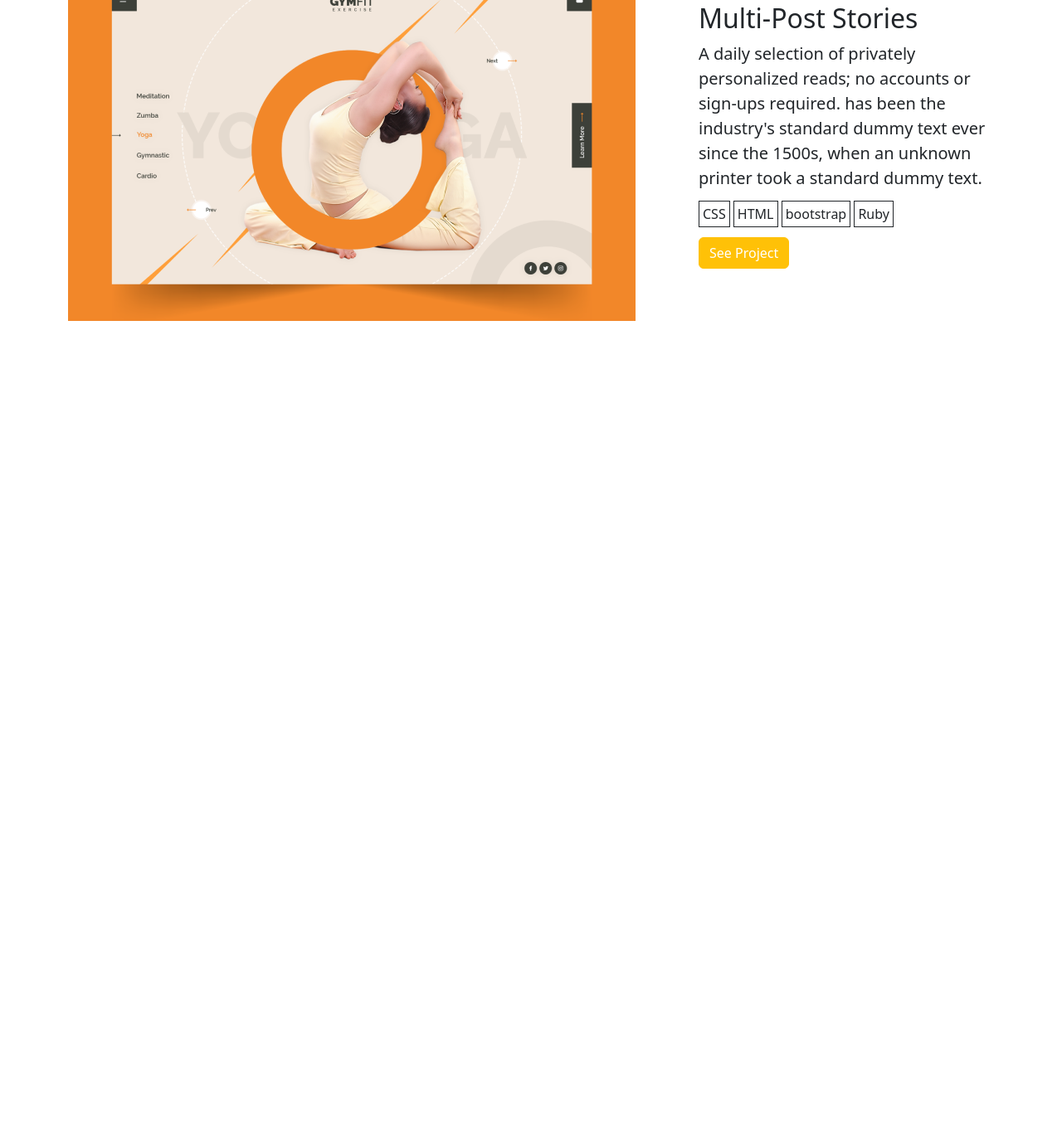
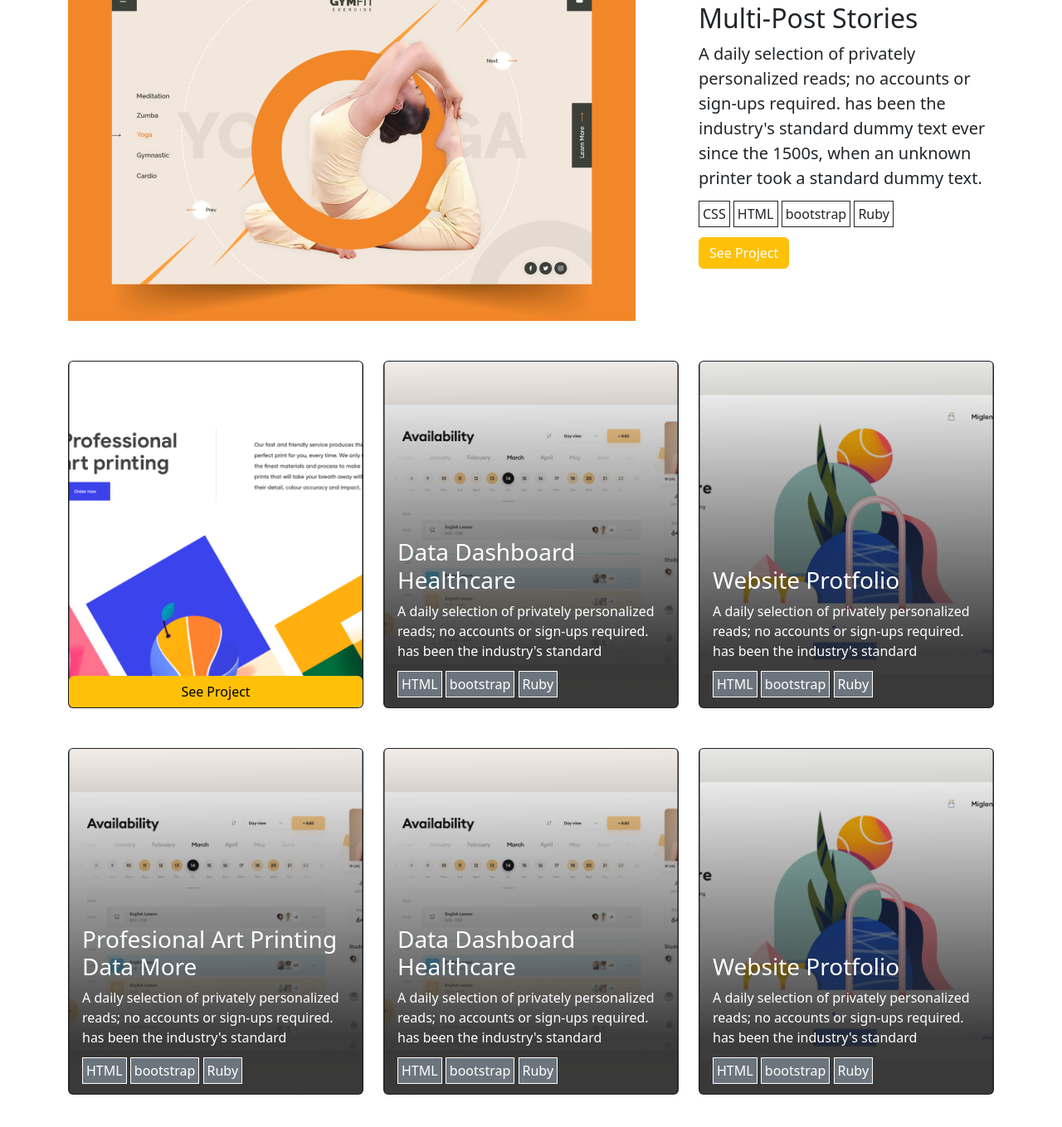
Before and after one commit to Alhajideen/Portfolio-with-bootstrap, a plain HTML site: page index.html in a window 1280 px wide. Shown: the part 807-2166 px from the top of the page at 83% size. Before the commit the page ends 1242 px from the top, so only its background shows below. Drawn offline with nearby package versions, Linux system fonts and the light colour scheme.

Commit message:
add cards in the work section

```diff
--- a/index.html
+++ b/index.html
@@ -10,6 +10,7 @@
       integrity="sha384-gH2yIJqKdNHPEq0n4Mqa/HGKIhSkIHeL5AyhkYV8i59U5AR6csBvApHHNl/vI1Bx"
       crossorigin="anonymous"
     />
+    <link rel="stylesheet" href="./css/style.css" />
     <title>Portfolio</title>
   </head>
   <body>
@@ -137,6 +138,136 @@
           </div>
         </div>
       </section>
+
+      <section class="container-lg text-white">
+        <div class="row">
+          <div class="col-4">
+            <div class="card text-bg-dark">
+              <img src="./img/Img2.png" class="card-img" alt="..." />
+              <div class="card-img-overlay p-0 m-0 d-flex flex-column justify-content-end">
+                <button type="button" class="btn btn-warning w-100">
+                  See Project
+                </button>
+              </div>
+            </div>
+          </div>
+          <div class="col-4">
+            <div class="card text-bg-dark">
+              <img src="./img/img3.png" class="card-img" alt="..." />
+              <div class="card-img-overlay d-flex flex-column justify-content-end">
+                <h3>Data Dashboard Healthcare</h3>
+            <p>
+              A daily selection of privately personalized reads; no accounts or
+              sign-ups required. has been the industry's standard
+            </p>
+            <div class="languages">
+              <span class="border bg-secondary border-white p-1 fs-6"
+                >HTML</span
+              >
+              <span class="border bg-secondary border-white p-1 fs-6"
+                >bootstrap</span
+              >
+              <span class="border bg-secondary border-white p-1 fs-6"
+                >Ruby</span
+              >
+            </div>
+              </div>
+            </div>
+          </div>
+          <div class="col-4">
+            <div class="card text-bg-dark">
+              <img src="./img/img4.png" class="card-img" alt="..." />
+              <div class="card-img-overlay d-flex flex-column justify-content-end">
+                <h3>Website Protfolio</h3>
+            <p>
+              A daily selection of privately personalized reads; no accounts or
+              sign-ups required. has been the industry's standard
+            </p>
+            <div class="languages">
+              <span class="border bg-secondary border-white p-1 fs-6"
+                >HTML</span
+              >
+              <span class="border bg-secondary border-white p-1 fs-6"
+                >bootstrap</span
+              >
+              <span class="border bg-secondary border-white p-1 fs-6"
+                >Ruby</span
+              >
+              </div>
+            </div>
+          </div>
+        </div>
+      </section>
+      <section class="container-lg text-white my-5">
+        <div class="row">
+          <div class="col-4">
+            <div class="card text-bg-dark">
+              <img src="./img/img3.png" class="card-img" alt="..." />
+              <div class="card-img-overlay d-flex flex-column justify-content-end">
+                <h3>Profesional Art Printing Data More</h3>
+            <p>
+              A daily selection of privately personalized reads; no accounts or sign-ups required. has been the industry's standard
+            </p>
+            <div class="languages">
+              <span class="border bg-secondary border-white p-1 fs-6"
+                >HTML</span
+              >
+              <span class="border bg-secondary border-white p-1 fs-6"
+                >bootstrap</span
+              >
+              <span class="border bg-secondary border-white p-1 fs-6"
+                >Ruby</span
+              >
+            </div>
+              </div>
+            </div>
+          </div>
+
+          <div class="col-4">
+            <div class="card text-bg-dark">
+              <img src="./img/img3.png" class="card-img" alt="..." />
+              <div class="card-img-overlay d-flex flex-column justify-content-end">
+                <h3>Data Dashboard Healthcare</h3>
+            <p>
+              A daily selection of privately personalized reads; no accounts or sign-ups required. has been the industry's standard
+            </p>
+            <div class="languages">
+              <span class="border bg-secondary border-white p-1 fs-6"
+                >HTML</span
+              >
+              <span class="border bg-secondary border-white p-1 fs-6"
+                >bootstrap</span
+              >
+              <span class="border bg-secondary border-white p-1 fs-6"
+                >Ruby</span
+              >
+            </div>
+              </div>
+            </div>
+          </div>
+          <div class="col-4">
+            <div class="card text-bg-dark">
+              <img src="./img/img4.png" class="card-img" alt="..." />
+              <div class="card-img-overlay d-flex flex-column justify-content-end">
+                <h3>Website Protfolio</h3>
+            <p>
+              A daily selection of privately personalized reads; no accounts or sign-ups required. has been the industry's standard
+            </p>
+            <div class="languages">
+              <span class="border bg-secondary border-white p-1 fs-6"
+                >HTML</span
+              >
+              <span class="border bg-secondary border-white p-1 fs-6"
+                >bootstrap</span
+              >
+              <span class="border bg-secondary border-white p-1 fs-6"
+                >Ruby</span
+              >
+              </div>
+            </div>
+          </div>
+        </div>
+      </section>
     </main>
 
     <script
```
Also changed, not shown: css/style.css (added), img/Img-Placeholder (2).png (added), img/Img-Placeholder (3).png (added), img/Img-Placeholder (4).png (added), img/Img2.png (added), img/img3.png (added), img/img4.png (added).
